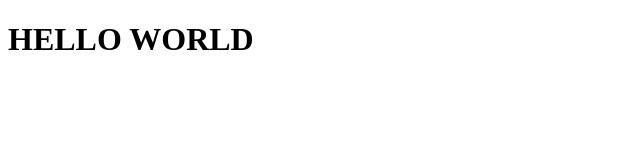
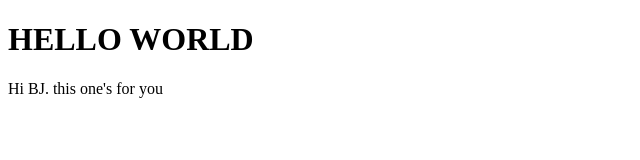
Before and after one commit to braanah/braanah.github.io, a plain HTML site: page index.html in a window 1280 px wide. Shown: the whole page, without its empty margins (0-640 px from the left). Drawn offline with Linux system fonts and the light colour scheme.

Commit message:
bj's message

```diff
--- a/index.html
+++ b/index.html
@@ -7,6 +7,7 @@
     <body>
         <div>
             <h1>HELLO WORLD</h1>
+            <p>Hi BJ. this one's for you</p>
         </div>
     </body>
 </html>
```
